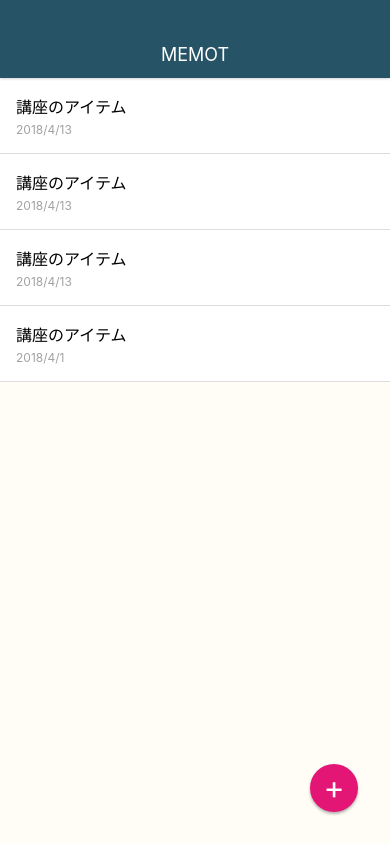
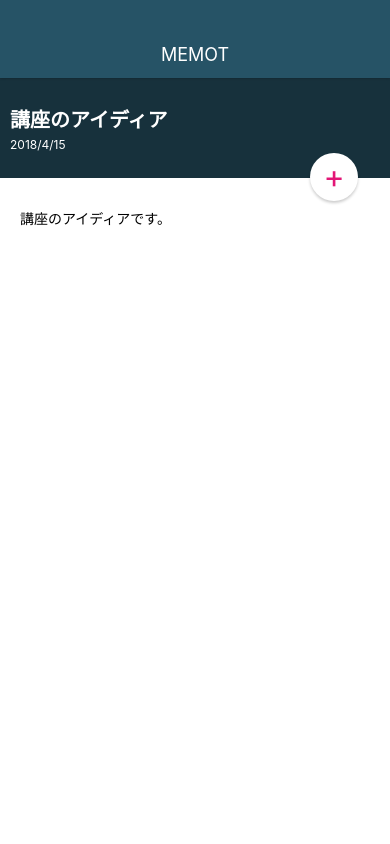
Before and after one commit to jun1717/MemoApp, a React Native app: screen / in a window 390 px wide. Built offline with nearby package versions, Linux system fonts and the light colour scheme.

Commit message:
Style MemoDetailScreen

```diff
--- a/App.js
+++ b/App.js
@@ -2,14 +2,16 @@ import React from 'react';
 import { StyleSheet, View } from 'react-native';
 
 import Appbar from './src/components/Appbar';
-import MemoListScreen from './src/screens/MemoListScreen';
+// import MemoListScreen from './src/screens/MemoListScreen';
+import MemoDetailScreen from './src/screens/MemoDetailScreen';
 
 export default class App extends React.Component {
   render() {
     return (
       <View style={styles.container}>
         <Appbar />
-        <MemoListScreen />
+        {/* <MemoListScreen /> */}
+        <MemoDetailScreen />
       </View>
     );
   }
--- a/src/elements/CircleButton.js
+++ b/src/elements/CircleButton.js
@@ -3,9 +3,16 @@ import { StyleSheet, Text, View } from 'react-native';
 
 class CircleButton extends React.Component {
   render() {
+    const { style, color } = this.props;
+    let bgColor = '#E31676';
+    let textColor = '#fff';
+    if (color === 'white') {
+      bgColor = '#fff';
+      textColor = '#E31676';
+    }
     return (
-      <View style={styles.circleButton}>
-        <Text style={styles.circleButtonTitle}>
+      <View style={[styles.circleButton, style, { backgroundColor: bgColor }]}>
+        <Text style={[styles.circleButtonTitle, { color: textColor }]}>
           {this.props.children}
         </Text>
       </View>
@@ -19,19 +26,17 @@ const styles = StyleSheet.create({
     right: 32,
     width: 48,
     height: 48,
-    backgroundColor: '#E31676',
     borderRadius: 24,
     justifyContent: 'center',
     alignItems: 'center',
     shadowColor: '#000',
     shadowOffset: { width: 0, height: 2 },
-    shadowOpacity: 0.3,
+    shadowOpacity: 0.2,
     shadowRadius: 3,
   },
   circleButtonTitle: {
     fontSize: 32,
     lineHeight: 32,
-    color: '#fff',
   },
 });
 
--- /dev/null
+++ b/src/screens/MemoDetailScreen.js
@@ -0,0 +1,55 @@
+import React from 'react';
+import { StyleSheet, View, Text } from 'react-native';
+import CircleButton from '../elements/CircleButton';
+
+class MemoDetailScreen extends React.Component {
+  render() {
+    return (
+      <View style={styles.container}>
+        <View>
+          <View style={styles.memoHeader}>
+            <Text style={styles.memoHeaderTitle}>講座のアイディア</Text>
+            <Text style={styles.memoHeaderDate}>2018/4/15</Text>
+          </View>
+        </View>
+        <View style={styles.memoContent}>
+          <Text>講座のアイディアです。</Text>
+        </View>
+        <CircleButton color="white" style={styles.editButton}>+</CircleButton>
+      </View>
+    );
+  }
+}
+const styles = StyleSheet.create({
+  container: {
+    flex: 1,
+    width: '100%',
+  },
+  memoHeader: {
+    height: 100,
+    backgroundColor: '#17313C',
+    justifyContent: 'center',
+    padding: 10,
+  },
+  memoHeaderTitle: {
+    fontSize: 20,
+    fontWeight: 'bold',
+    color: '#fff',
+    marginBottom: 4,
+  },
+  memoHeaderDate: {
+    fontSize: 12,
+    color: '#fff',
+  },
+  memoContent: {
+    paddingTop: 30,
+    paddingLeft: 20,
+    paddingRight: 20,
+    backgroundColor: '#fff',
+    flex: 1,
+  },
+  editButton: {
+    top: 75,
+  },
+});
+export default MemoDetailScreen;
```
